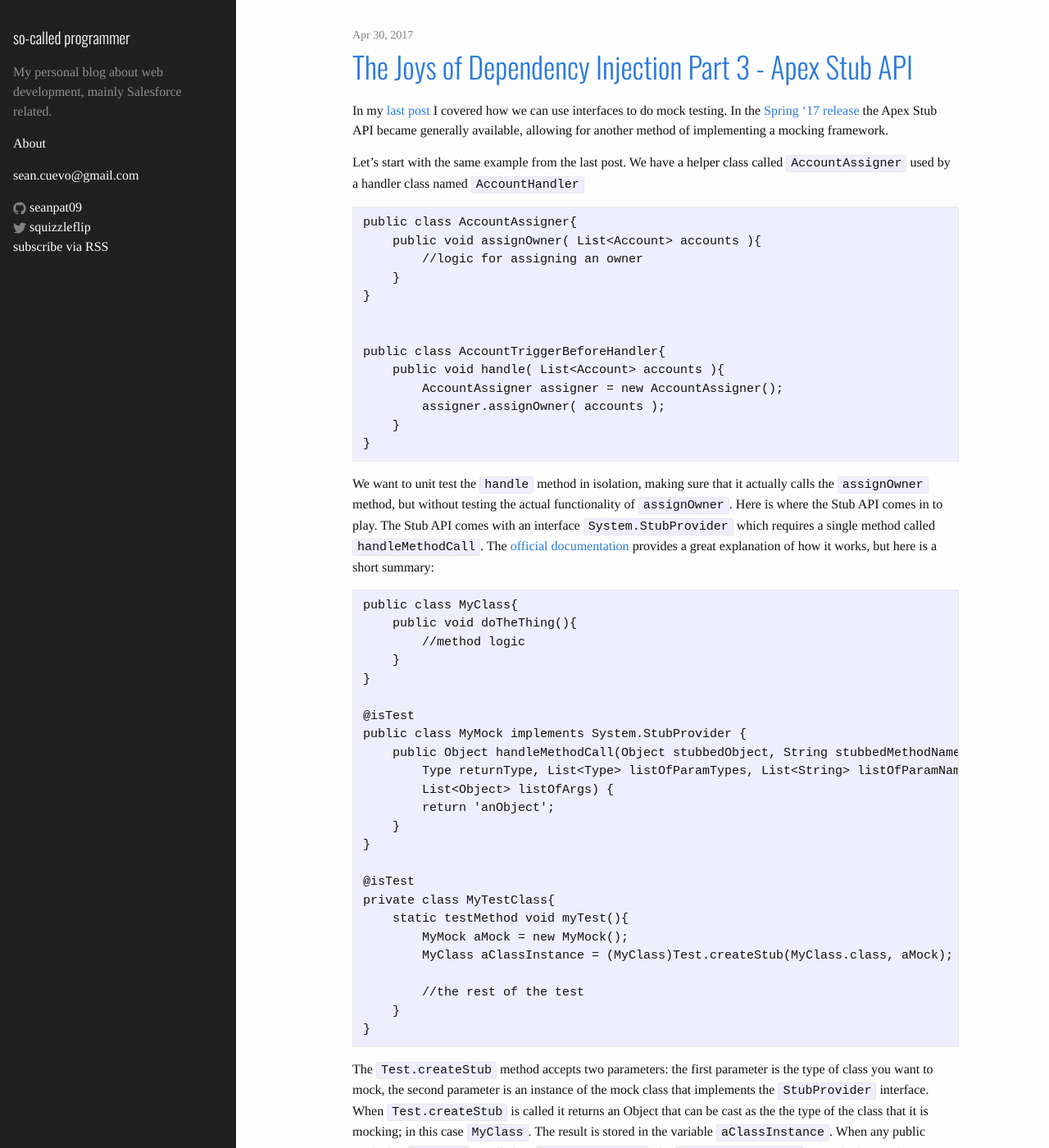
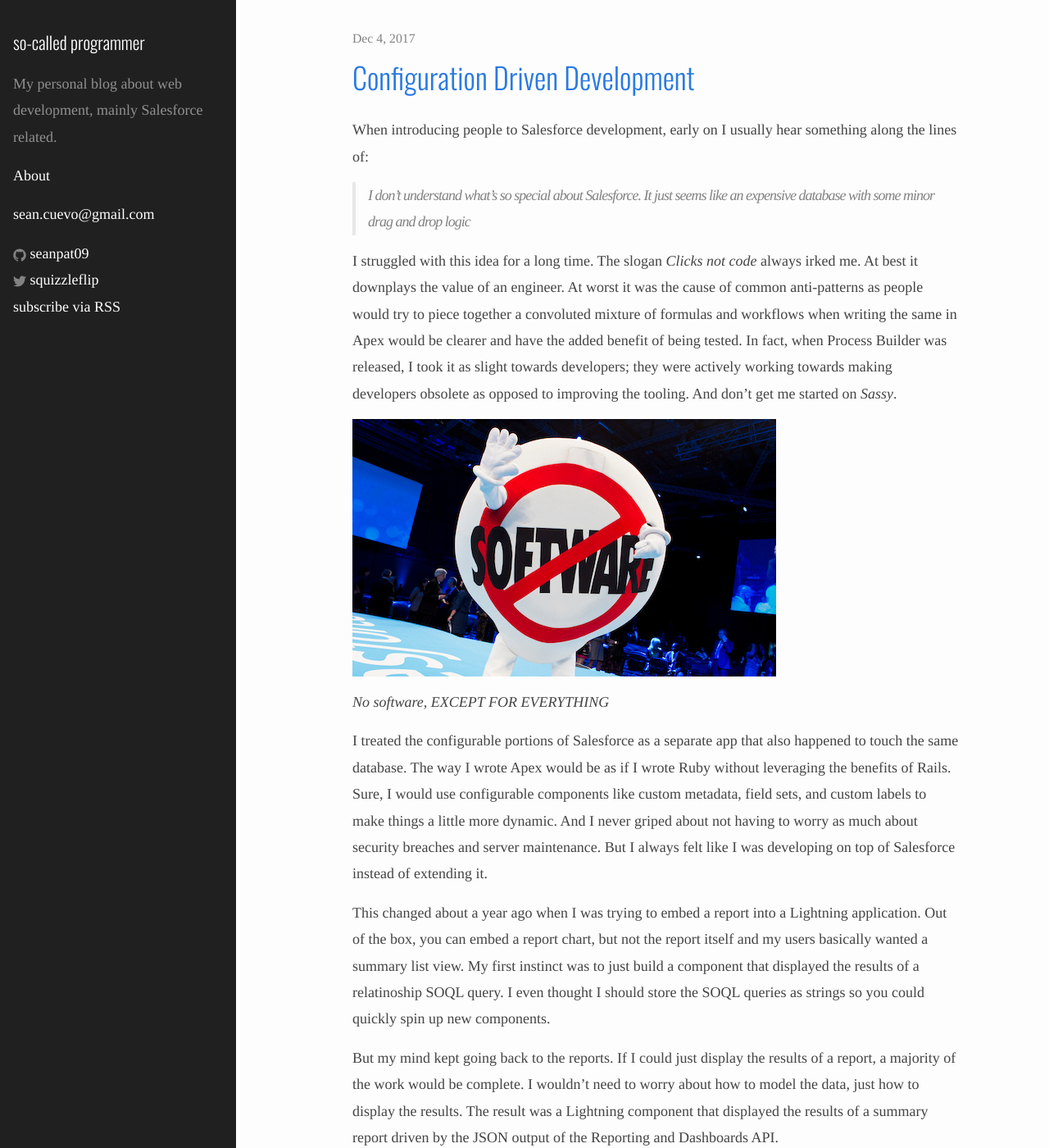
Before and after one commit to seanpat09/seanpat09.github.io, a Jekyll site: the page built from index.html, in a window 1280 px wide and 1400 px high. Shown: the whole window at 82% size. Built offline with Jekyll 4.4.1, drawn with Linux system fonts in a browser that asks for light colours; some web fonts are replaced; the list of posts is cut into pages by our own code; some of the changed text lies outside the part shown.

Commit message:
fixing styles, adding new post on CDD

```diff
--- a/Gemfile
+++ b/Gemfile
@@ -1,2 +1,3 @@
 source 'https://rubygems.org'
 gem 'github-pages'
+gem 'jekyll-compose', group: [:jekyll_plugins]
--- a/_includes/head.html
+++ b/_includes/head.html
@@ -10,5 +10,5 @@
   <link rel="canonical" href="{{ page.url | replace:'index.html','' | prepend: site.baseurl | prepend: site.url }}">
   <link rel="alternate" type="application/rss+xml" title="{{ site.title }}" href="{{ "/feed.xml" | prepend: site.baseurl | prepend: site.url }}">
   <link href='https://fonts.googleapis.com/css?family=Quattrocento|Oswald:300' rel='stylesheet' type='text/css'>
-  <link rel="shortcut icon" href="favicon.ico" />
+  <link rel="shortcut icon" href="/favicon.ico" />
 </head>
--- /dev/null
+++ b/_posts/2017-12-04-configuration-driven-development.md
@@ -0,0 +1,35 @@
+---
+layout: post
+title: Configuration Driven Development
+author: Sean Cuevo
+tags:
+- salesforce
+- reporting api
+- configuration
+- apex development
+- lightning
+---
+
+When introducing people to Salesforce development, early on I usually hear something along the lines of:
+
+> *I don't understand what's so special about Salesforce. It just seems like an expensive database with some minor drag and drop logic*
+
+I struggled with this idea for a long time. The slogan *Clicks not code* always irked me. At best it downplays the value of an engineer. At worst it was the cause of common anti-patterns as people would try to piece together a convoluted mixture of formulas and workflows when writing the same in Apex would be clearer and have the added benefit of being tested. In fact, when Process Builder was released, I took it as slight towards developers; they were actively working towards making developers obsolete as opposed to improving the tooling. And don't get me started on *Sassy*.
+
+![report component](/assets/img/Saasy1.jpg)
+
+*No software, EXCEPT FOR EVERYTHING*
+
+I treated the configurable portions of Salesforce as a separate app that also happened to touch the same database. The way I wrote Apex would be as if I wrote Ruby without leveraging the benefits of Rails. Sure, I would use configurable components like custom metadata, field sets, and custom labels to make things a little more dynamic. And I never griped about not having to worry as much about security breaches and server maintenance. But I always felt like I was developing on top of Salesforce instead of extending it.
+
+This changed about a year ago when I was trying to embed a report into a Lightning application. Out of the box, you can embed a report chart, but not the report itself and my users basically wanted a summary list view. My first instinct was to just build a component that displayed the results of a relatinoship SOQL query. I even thought I should store the SOQL queries as strings so you could quickly spin up new components.
+
+But my mind kept going back to the reports. If I could just display the results of a report, a majority of the work would be complete. I wouldn't need to worry about how to model the data, just how to display the results. The result was a Lightning component that displayed the results of a summary report driven by the JSON output of the Reporting and Dashboards API.
+
+![report component](/assets/img/report-component.png)
+
+This was topic of my talk at Dreamforce '17, of which you can view the slides and audio recording in [this GitHub repo](github.com/seanpat09/dreamforce17).
+
+But after building this component, the real benefits of Salesforce to an engineer became clear to me. Aside from any technical bugs that appeared, I did not have to maintain this component. An admin could manage changes using the standard report builder and easily add new report components without any help from a developer. Instead of putting in hours maintaining slight changes, I could focus on enhancing functionality.
+
+In the upcoming weeks I'll be starting a new series of posts surrounding the idea of Configuration Driven Development in Salesforce. I'll focus on how you can start thinking with a configurable mindset, which pieces of Salesforce configuration are ripe for this style of development, and of course a series of code samples and working prototypes that you can start using!
--- a/css/main.scss
+++ b/css/main.scss
@@ -8,14 +8,14 @@
 // Our variables
 $title-font-family: "Oswald", Helvetica, Arial, sans-serif;
 $base-font-family: "Quattrocento", Times, serif;
-$base-font-size:   16px;
-$base-font-weight: 400;
+$base-font-size:   18px;
+$base-font-weight: 500;
 $small-font-size:  $base-font-size * 0.875;
-$base-line-height: 1.5;
+$base-line-height: 1.8;
 
 $spacing-unit:     30px;
 
-$text-color:       #111;
+$text-color:       #444444;
 $background-color: #fdfdfd;
 $brand-color:      #2a7ae2;
 
```
Also changed, not shown: Gemfile.lock, assets/img/Saasy1.jpg (added), assets/img/report-component.png (added).
